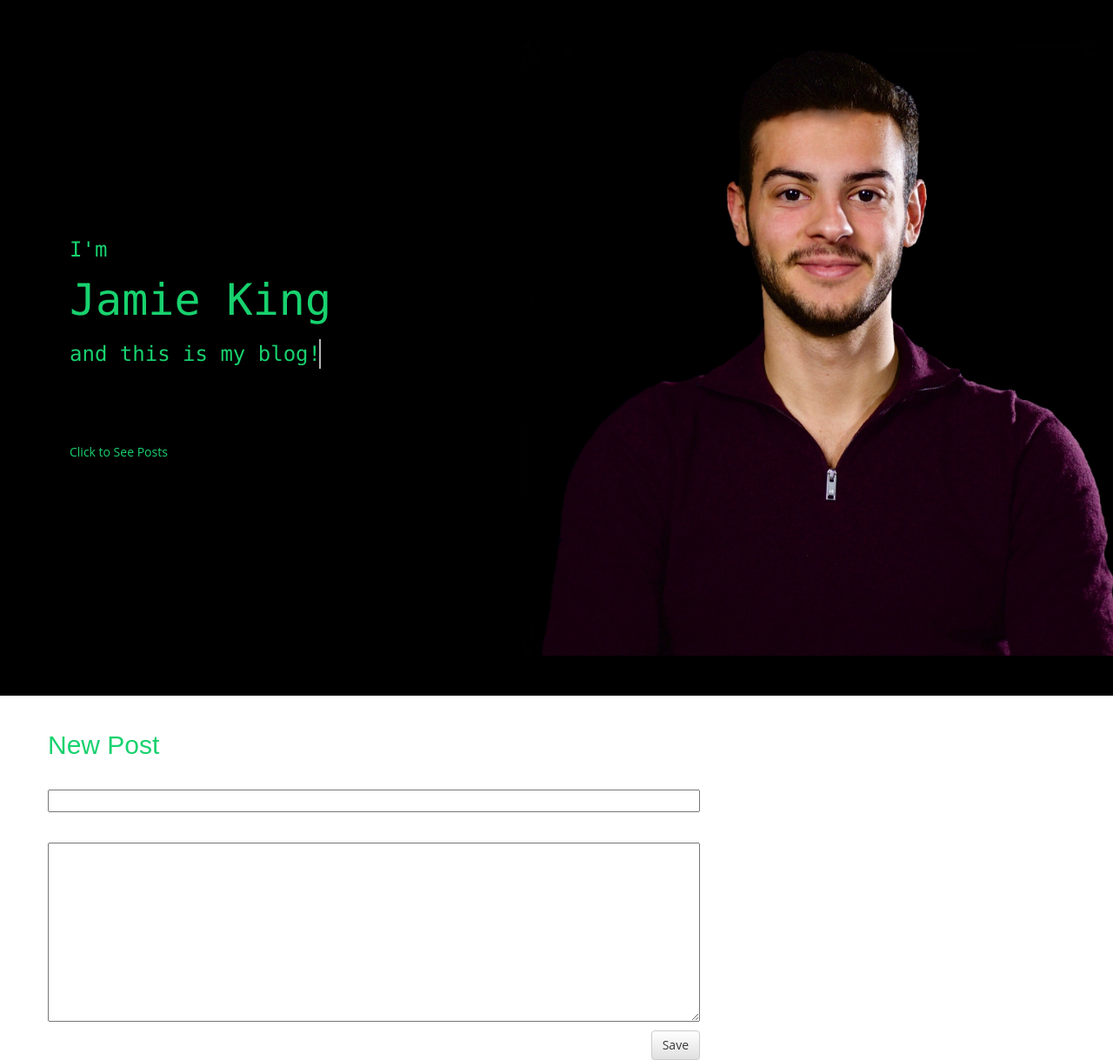
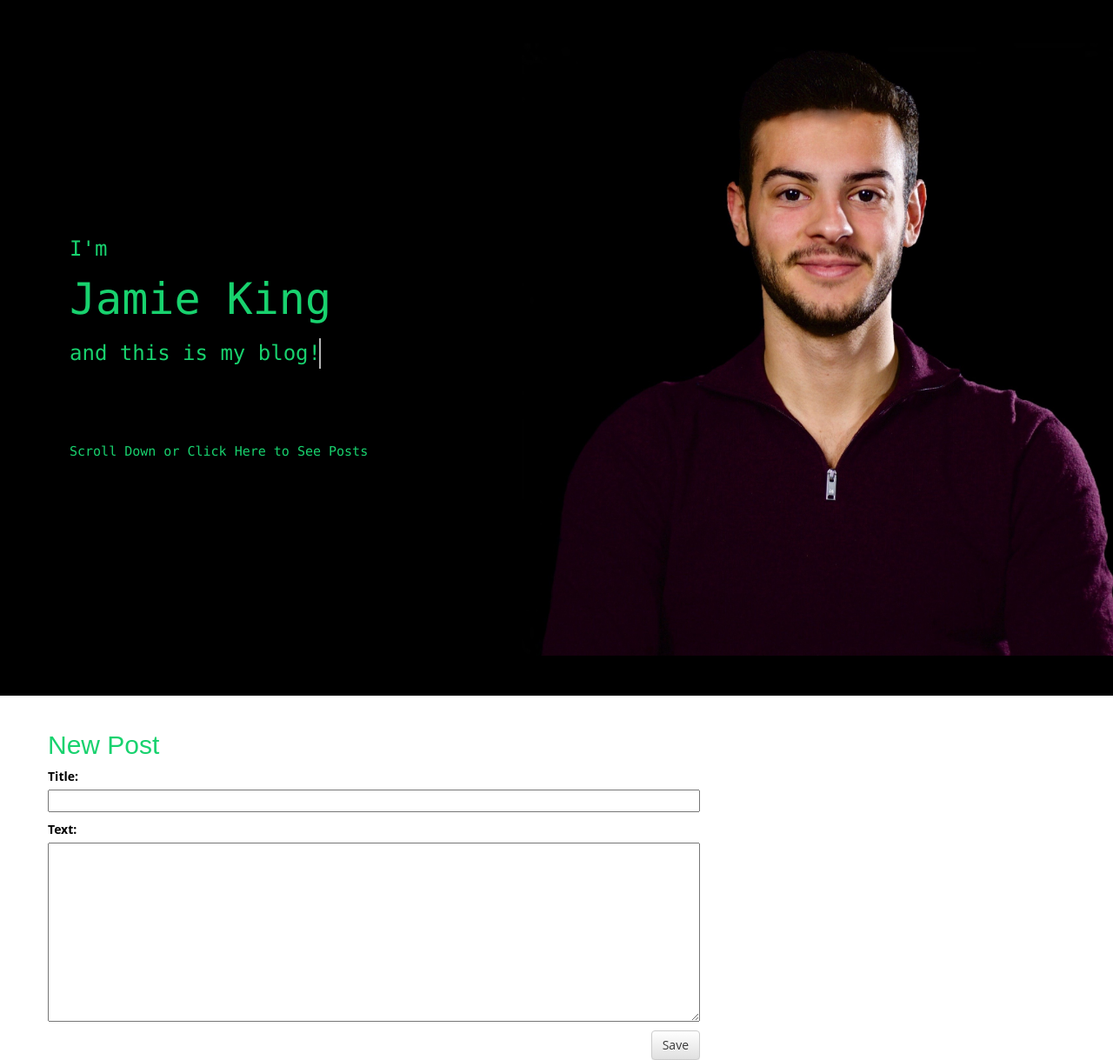
Before and after one commit to jnk838/my-first-blog, a Django app: page /post/new/ in a window 1280 px wide. Shown: the whole page at 87% size. Run offline with Django 3.2, Linux system fonts and the light colour scheme; some libraries are stand-ins or nearby versions.

Commit message:
updated style and usability

```diff
--- a/blog/static/css/blog.css
+++ b/blog/static/css/blog.css
@@ -8,6 +8,12 @@
     color: #4ceb95;
     font-size: 36pt;
     text-decoration: none;
+}
+
+.post-form {
+  margin: 0;
+  font: inherit;
+  color: black;
 }
 
 body::before {
@@ -121,6 +127,16 @@
 	/*font-family: "Poppins", sans-serif, monospace;*/
 	font-size: 24px;
 }
+
+t3 {
+	position: relative;
+	float: left;
+	color: #18d26e;
+	font-family: 'Inconsolata', Consolas, monospace;
+	/*font-family: "Poppins", sans-serif, monospace;*/
+	font-size: 15px;
+}
+
 t2 span{
 	position: absolute;
 	top: 0;
--- a/blog/templates/blog/base.html
+++ b/blog/templates/blog/base.html
@@ -29,7 +29,7 @@
             <br>
             <br>
             <br>
-            <a href="#posts">Click to See Posts</a>
+            <t3><a href="#posts">Scroll Down or Click Here to See Posts</a></t3>
 
         </div>
         </div>
--- a/blog/templates/blog/post_detail.html
+++ b/blog/templates/blog/post_detail.html
@@ -8,7 +8,7 @@
             </div>
         {% endif %}
         {% if user.is_authenticated %}
-            <a class="btn btn-default" href="{% url 'post_edit' pk=post.pk %}"><span class="glyphicon glyphicon-pencil"></span></a>
+                <a class="btn btn-default" href="{% url 'post_edit' pk=post.pk %}"><span class="glyphicon glyphicon-pencil"></span></a>
         {% endif %}
         <h2>{{ post.title }}</h2>
         <p>{{ post.text|linebreaksbr }}</p>
```
